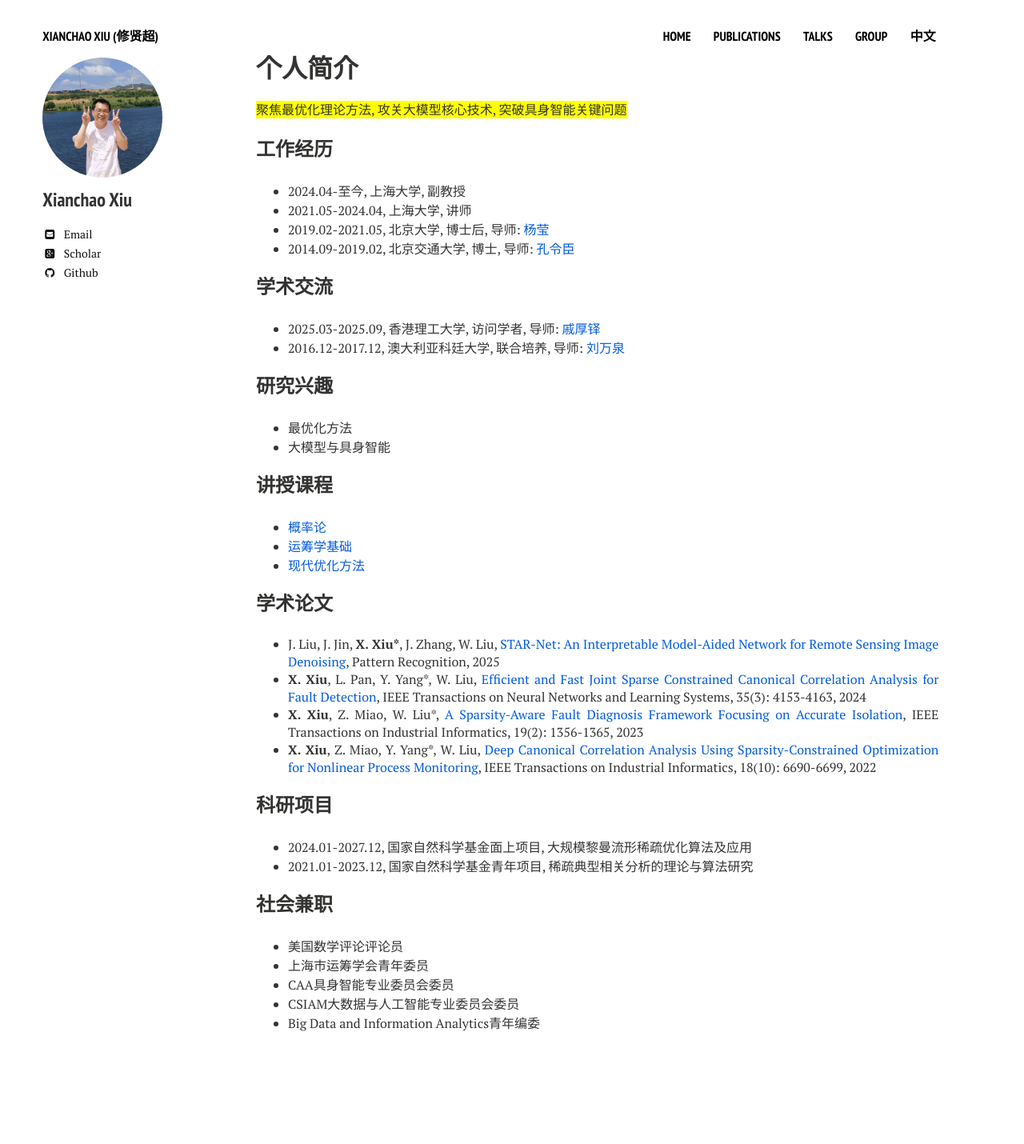
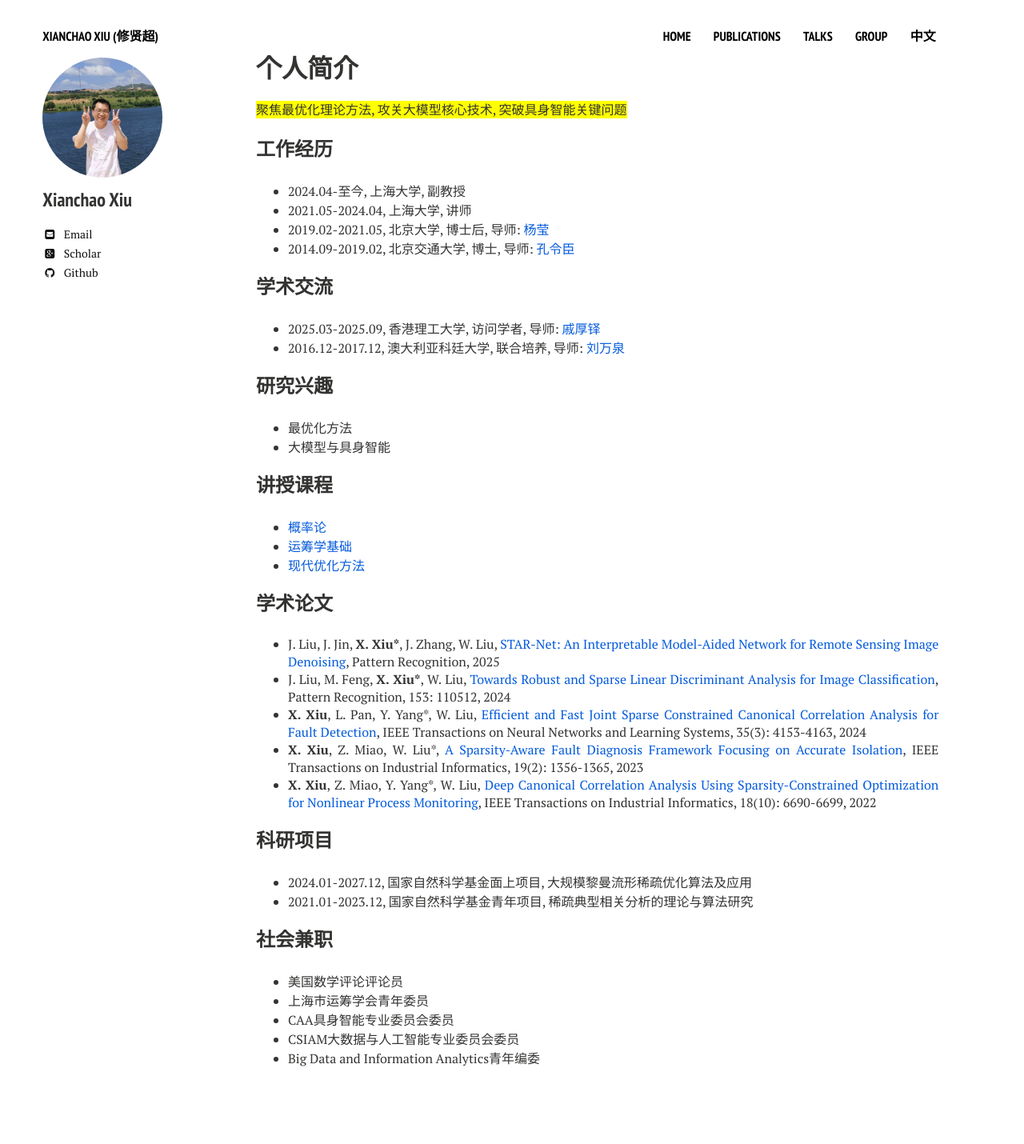
Before and after one commit to xianchaoxiu/xianchaoxiu.github.io, a Jekyll site: the page built from chinese/index.md, in a window 1280 px wide. Shown: the whole page at 80% size. Built offline with Jekyll 4.4.1, drawn with Linux system fonts in a browser that asks for light colours; nearby versions of some CDN libraries; before the commit the page ends 1386 px from its top, so only the background shows below that.

Commit message:
Update index.md

```diff
--- a/chinese/index.md
+++ b/chinese/index.md
@@ -35,6 +35,7 @@ share: false
 
 ### 学术论文
 * J. Liu, J. Jin, <b>X. Xiu*</b>, J. Zhang, W. Liu, <a href="https://doi.org/10.1016/j.patcog.2025.112496" class="textlink" target="_blank">STAR-Net: An Interpretable Model-Aided Network for Remote Sensing Image Denoising</a>, Pattern Recognition, 2025
+* J. Liu, M. Feng, <b>X. Xiu*</b>, W. Liu, <a href="https://doi.org/10.1016/j.patcog.2024.110512" class="textlink" target="_blank">Towards Robust and Sparse Linear Discriminant Analysis for Image Classification</a>, Pattern Recognition, 153: 110512, 2024
 * <b>X. Xiu</b>, L. Pan, Y. Yang*, W. Liu, <a href="https://doi.org/10.1109/TNNLS.2022.3201881" class="textlink" target="_blank">Efficient and Fast Joint Sparse Constrained Canonical Correlation Analysis for Fault Detection</a>, IEEE Transactions on Neural Networks and Learning Systems, 35(3): 4153-4163, 2024
 * <b>X. Xiu</b>, Z. Miao, W. Liu*, <a href="https://doi.org/10.1109/TII.2022.3180070" class="textlink" target="_blank">A Sparsity-Aware Fault Diagnosis Framework Focusing on Accurate Isolation</a>, IEEE Transactions on Industrial Informatics, 19(2): 1356-1365, 2023
 * <b>X. Xiu</b>, Z. Miao, Y. Yang*, W. Liu, <a href="https://doi.org/10.1109/TII.2021.3121770" class="textlink" target="_blank">Deep Canonical Correlation Analysis Using Sparsity-Constrained Optimization for Nonlinear Process Monitoring</a>, IEEE Transactions on Industrial Informatics, 18(10): 6690-6699, 2022
```
